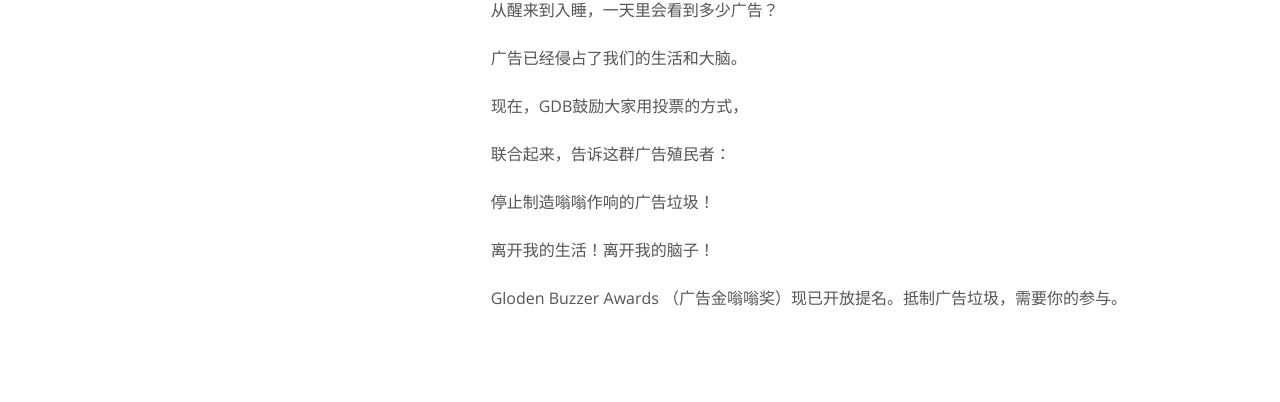
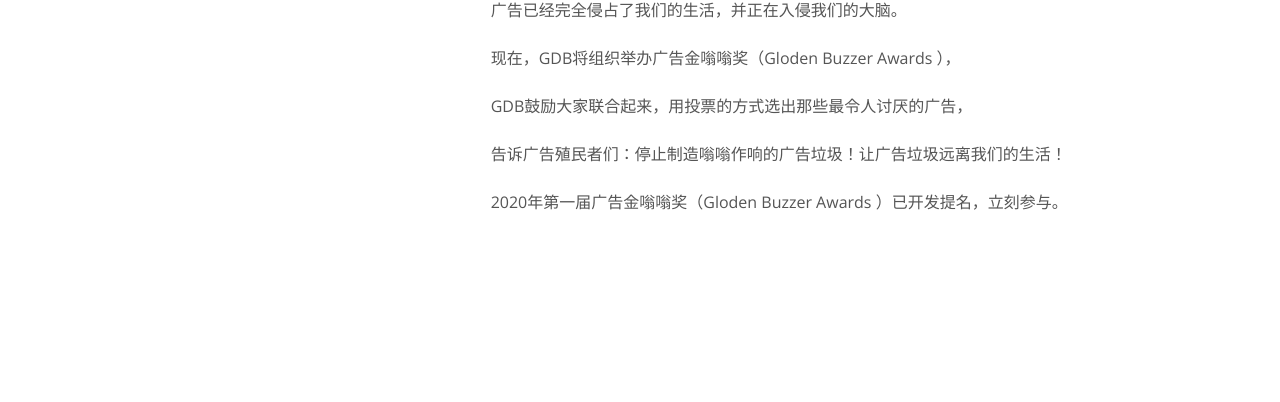
Before and after one commit to xixiprincess946/xixiprincess946.github.io, a plain HTML site: page 2020/07/05/intro/index.html in a window 1280 px wide. Shown: the part 1131-1533 px from the top of the page. After the commit the page ends 1437 px from the top, so only its background shows below. Drawn offline with nearby package versions, Linux system fonts and the light colour scheme; a script that the page names is missing.

Commit message:
Site updated: 2020-07-07 17:55:54

```diff
--- a/2020/07/05/intro/index.html
+++ b/2020/07/05/intro/index.html
@@ -15,14 +15,11 @@
 
   <!--Description-->
 
-      <meta name="description" content="你是否注意过，
-从醒来到入睡，一天里会看到多少广告？
-广告已经侵占了我们的生活和大脑。
-现在，GDB鼓励大家用投票的方式，
-联合起来，告诉这群广告殖民者：
-停止制造嗡嗡作响的广告垃圾！
-离开我的生活！离开我的脑子！
-Gloden Buzzer Awards （广告金嗡嗡奖）现已开放提名。抵制广告垃圾">
+      <meta name="description" content="你是否注意过，从醒来到入睡，一天里你会看到多少广告？
+广告已经完全侵占了我们的生活，并正在入侵我们的大脑。
+现在，GDB将组织举办广告金嗡嗡奖（Gloden Buzzer Awards ），
+GDB鼓励大家联合起来，用投票的方式选出那些最令人讨厌的广告，
+告诉广告殖民者们：停止制造嗡嗡作响的广告垃圾">
 
 
   <!--Author-->
@@ -88,14 +85,12 @@ Gloden Buzzer Awards （广告金嗡嗡奖）现已开放提名。抵制广告
   <h1>到处都是广告</h1>
 </div>
 <div class="col-lg-8 col-12 pt-lg-3 mb-4 pl-lg-5 px-lg-0 px-4 portfolio-content">
-  <p>你是否注意过，</p>
-<p>从醒来到入睡，一天里会看到多少广告？</p>
-<p>广告已经侵占了我们的生活和大脑。</p>
-<p>现在，GDB鼓励大家用投票的方式，</p>
-<p>联合起来，告诉这群广告殖民者：</p>
-<p>停止制造嗡嗡作响的广告垃圾！</p>
-<p>离开我的生活！离开我的脑子！</p>
-<p>Gloden Buzzer Awards （广告金嗡嗡奖）现已开放提名。抵制广告垃圾，需要你的参与。</p>
+  <p>你是否注意过，从醒来到入睡，一天里你会看到多少广告？</p>
+<p>广告已经完全侵占了我们的生活，并正在入侵我们的大脑。</p>
+<p>现在，GDB将组织举办广告金嗡嗡奖（Gloden Buzzer Awards ），</p>
+<p>GDB鼓励大家联合起来，用投票的方式选出那些最令人讨厌的广告，</p>
+<p>告诉广告殖民者们：停止制造嗡嗡作响的广告垃圾！让广告垃圾远离我们的生活！</p>
+<p>2020年第一届广告金嗡嗡奖（Gloden Buzzer Awards ）已开发提名，立刻参与。</p>
 
 </div>
 
```
